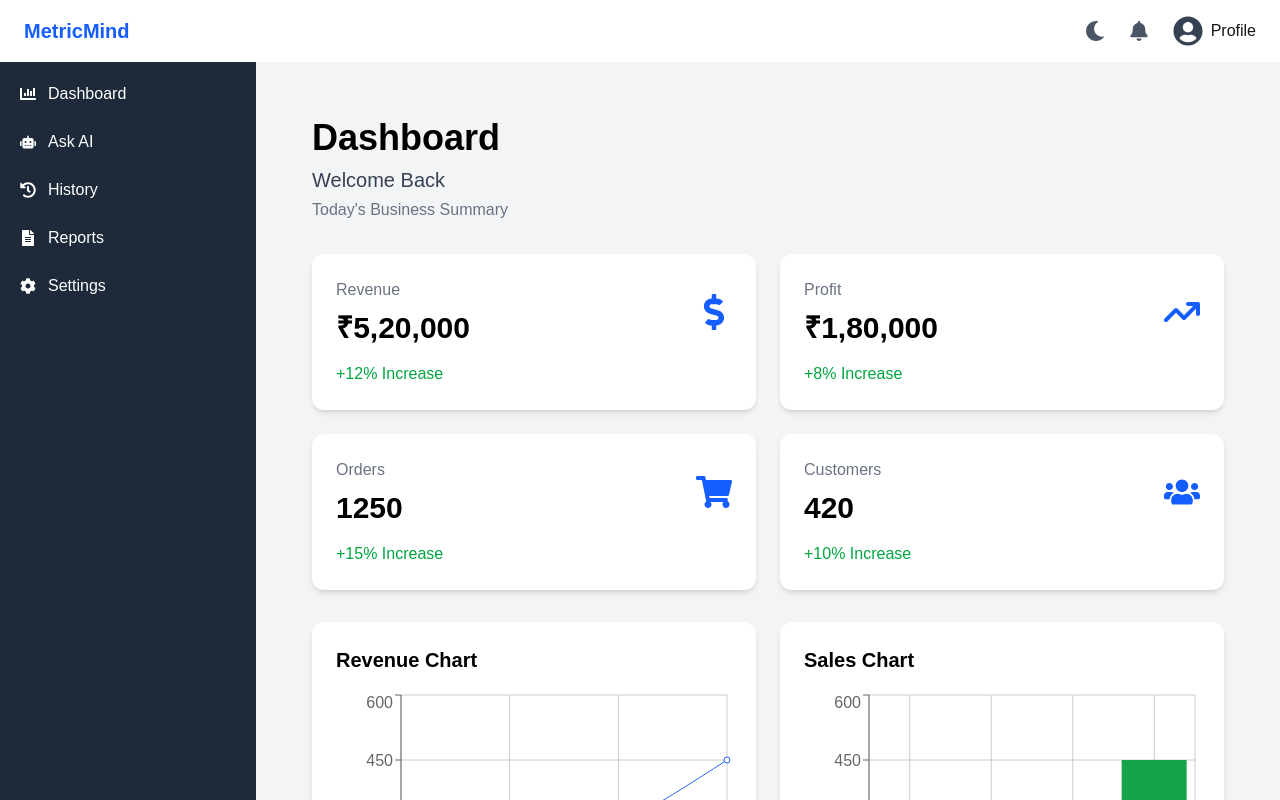
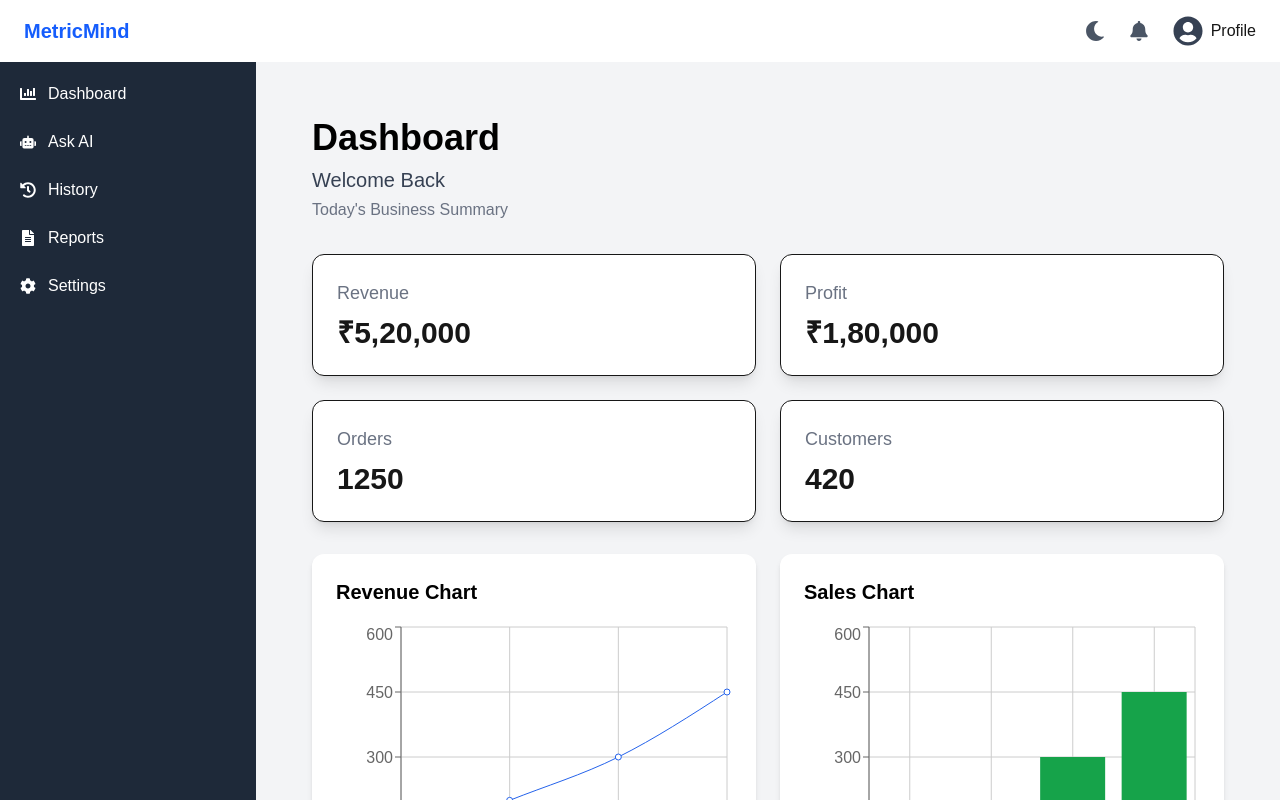
Before and after one commit to ruthalajaswanthkumar-hue/-metricmind-agentic-bi, a Next.js app in the folder frontend_2/: page /dashboard in a window 1280 px wide. Shown: the top 800 px of the page. Built offline with nearby package versions, Linux system fonts and the light colour scheme.

Commit message:
Updated KPICard.tsx

```diff
--- a/frontend_2/components/dashboard/KPICard.tsx
+++ b/frontend_2/components/dashboard/KPICard.tsx
@@ -1,66 +1,25 @@
+"use client";
+
 interface KPICardProps {
-
-title:string;
-value:string;
-icon:React.ReactNode;
-percentage:string;
-trend:string;
-
+  title: string;
+  value: string | number;
 }
 
-
 export default function KPICard({
-
   title,
   value,
-icon,
-percentage,
-trend
+}: KPICardProps) {
+  return (
+    <div className="bg-white shadow-lg rounded-xl p-6 border">
 
-}:KPICardProps){
-
-
-return(
-
-<div className="bg-white p-6 rounded-xl shadow-md">
-
-
-<div className="flex justify-between items-center">
-
-
-<div>
-
-<h3 className="text-gray-500">
+      <h3 className="text-gray-500 text-lg">
         {title}
       </h3>
 
-
-<h2 className="text-3xl font-bold text-black mt-2">
+      <p className="text-3xl font-bold mt-2">
         {value}
-</h2>
-
+      </p>
 
     </div>
-
-
-<div className="text-4xl text-blue-600">
-{icon}
-</div>
-
-
-</div>
-
-
-
-<p className="mt-4 text-green-600">
-
-{percentage} {trend}
-
-</p>
-
-
-</div>
-
-)
-
+  );
 }
```
Lines whose indentation alone changed are shown as unchanged.
